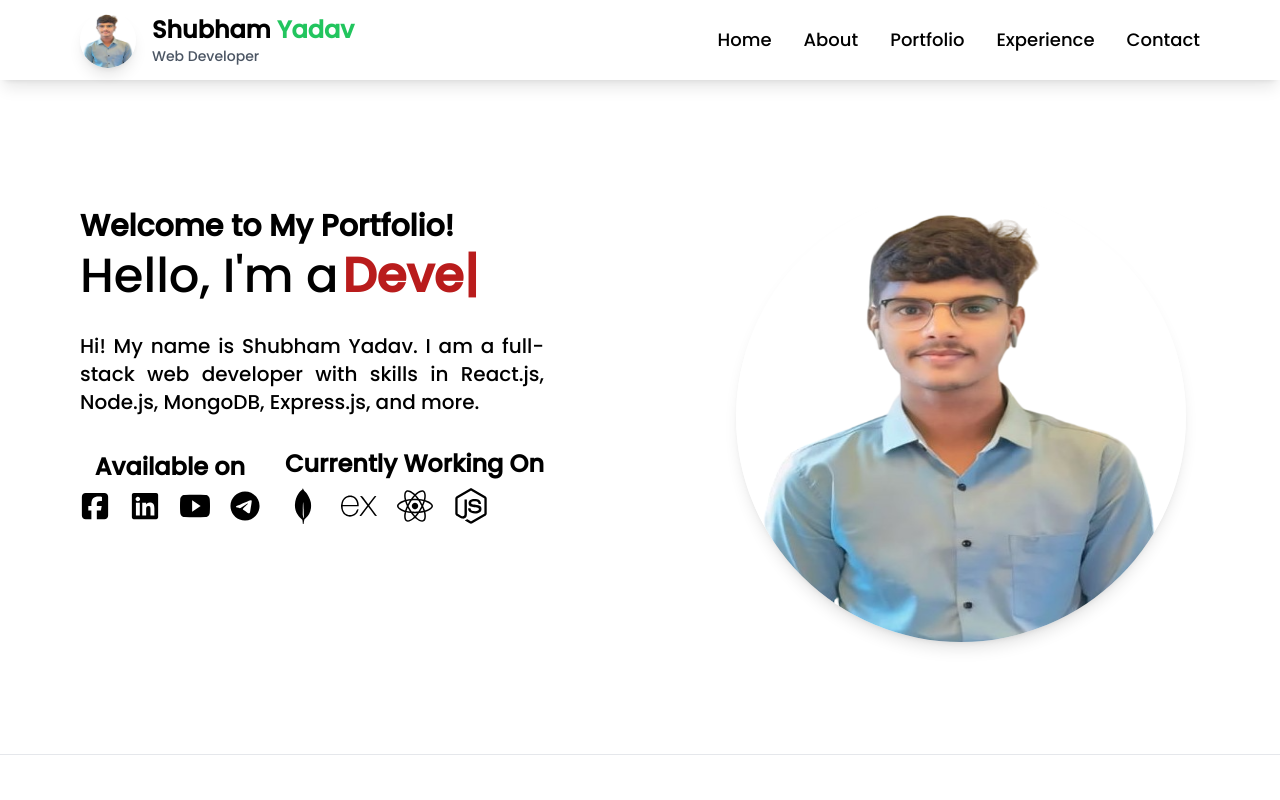
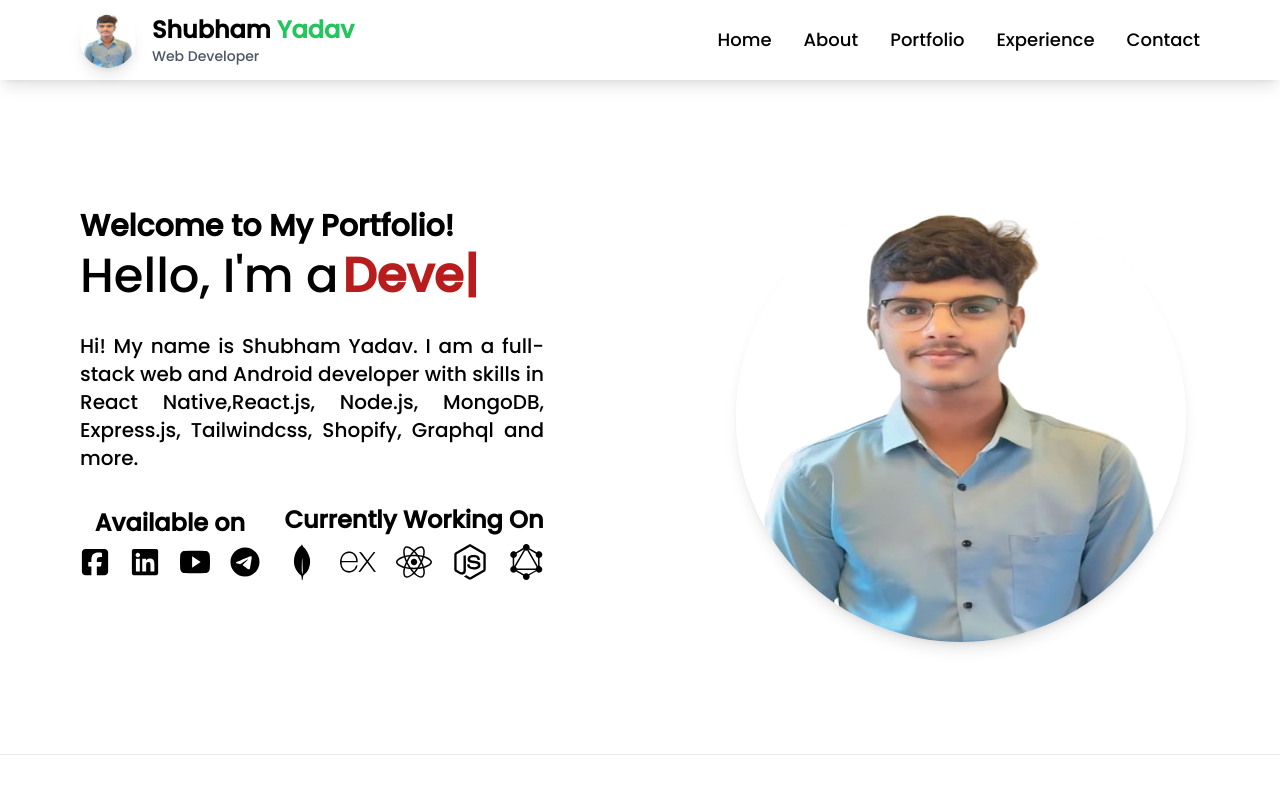
Before and after one commit to shubhamyadav638/Portfolio, a React (Vite) app: page / in a window 1280 px wide. Shown: the top 800 px of the page. Built offline with nearby package versions, Linux system fonts and the light colour scheme.

Commit message:
Update Home.jsx

```diff
--- a/src/components/Home.jsx
+++ b/src/components/Home.jsx
@@ -7,6 +7,7 @@ import { FaTelegram } from "react-icons/fa6";
 import { SiMongodb, SiExpress } from "react-icons/si";
 import { FaReact, FaNodeJs } from "react-icons/fa6";
 import { ReactTyped } from "react-typed";
+import { GrGraphQl } from "react-icons/gr";
 
 function Home() {
   return (
@@ -30,7 +31,7 @@ function Home() {
             </div>
             <br />
             <p className="text-lg md:text-xl text-justify">
-              Hi! My name is Shubham Yadav. I am a full-stack web developer with skills in React.js, Node.js, MongoDB, Express.js, and more.
+              Hi! My name is Shubham Yadav. I am a full-stack web and Android developer with skills in React Native,React.js, Node.js, MongoDB, Express.js, Tailwindcss, Shopify, Graphql and more.
             </p>
             <br />
             {/* Social Media Icons */}
@@ -67,6 +68,7 @@ function Home() {
                   <SiExpress className="text-3xl md:text-4xl hover:scale-110 duration-200 cursor-pointer" />
                   <FaReact className="text-3xl md:text-4xl hover:scale-110 duration-200 cursor-pointer" />
                   <FaNodeJs className="text-3xl md:text-4xl hover:scale-110 duration-200 cursor-pointer" />
+                  <GrGraphQl className="text-3xl md:text-4xl hover:scale-110 duration-200 cursor-pointer" />
                 </div>
               </div>
             </div>
```
